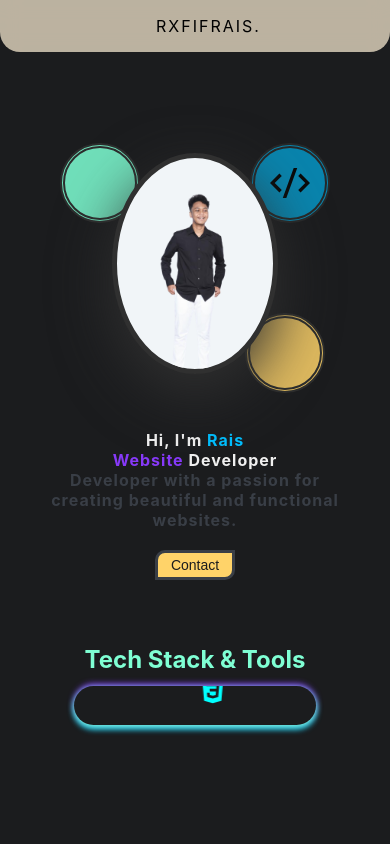
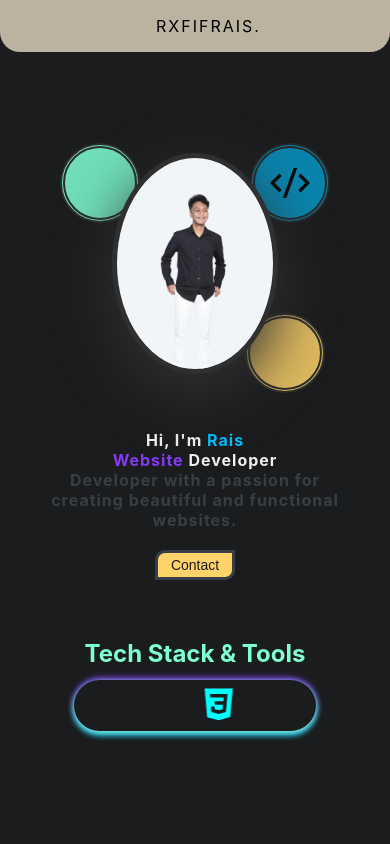
Before and after one commit to aissy1/Portofolio, a React (Create React App) app: page / in a window 390 px wide. Shown: the top 844 px of the page. Built offline with nearby package versions, Linux system fonts and the light colour scheme; some icons are missing.

Commit message:
editing carousel responsive mobile

```diff
--- a/src/App.css
+++ b/src/App.css
@@ -652,7 +652,7 @@ h2 {
 
   .stack_wrapp {
     width: 60%;
-    height: 15%;
+    height: 20%;
     padding: 4px;
   }
 
--- a/src/components/carousel.css
+++ b/src/components/carousel.css
@@ -1,20 +1,6 @@
 .skills_wrapper {
-    height: 59px;
+    height: 100%;
     width: 90%;
-}
-
-.slick-slide {
-    display: flex !important;
-    align-items: center;
-    justify-content: center;
-}
-
-.slick-slide>div {
-    width: 100%;
-    height: 100%;
-    display: flex;
-    align-items: center;
-    justify-content: center;
 }
 
 .content {
@@ -34,19 +20,12 @@
 
 @media screen and (max-width: 600px) {
     .skills_wrapper {
-        width: 60%;
-    }
-
-    .content {
-        height: 20%;
-        width: 45%;
+        height: 100%;
+        width: 80%;
     }
 
     .iconComponent {
-        font-size: 30px;
-    }
-
-    .icons_react {
-        width: 75%;
+        display: block !important;
+        font-size: 40px;
     }
 }
```
